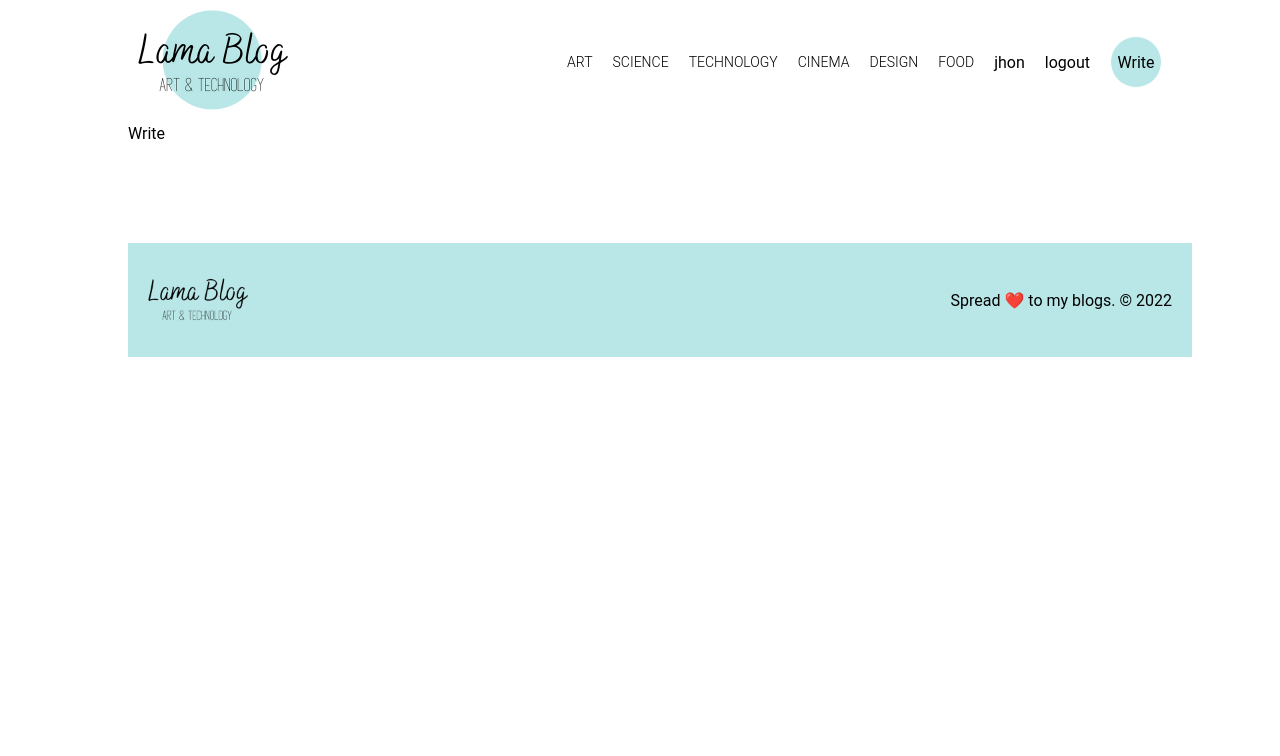
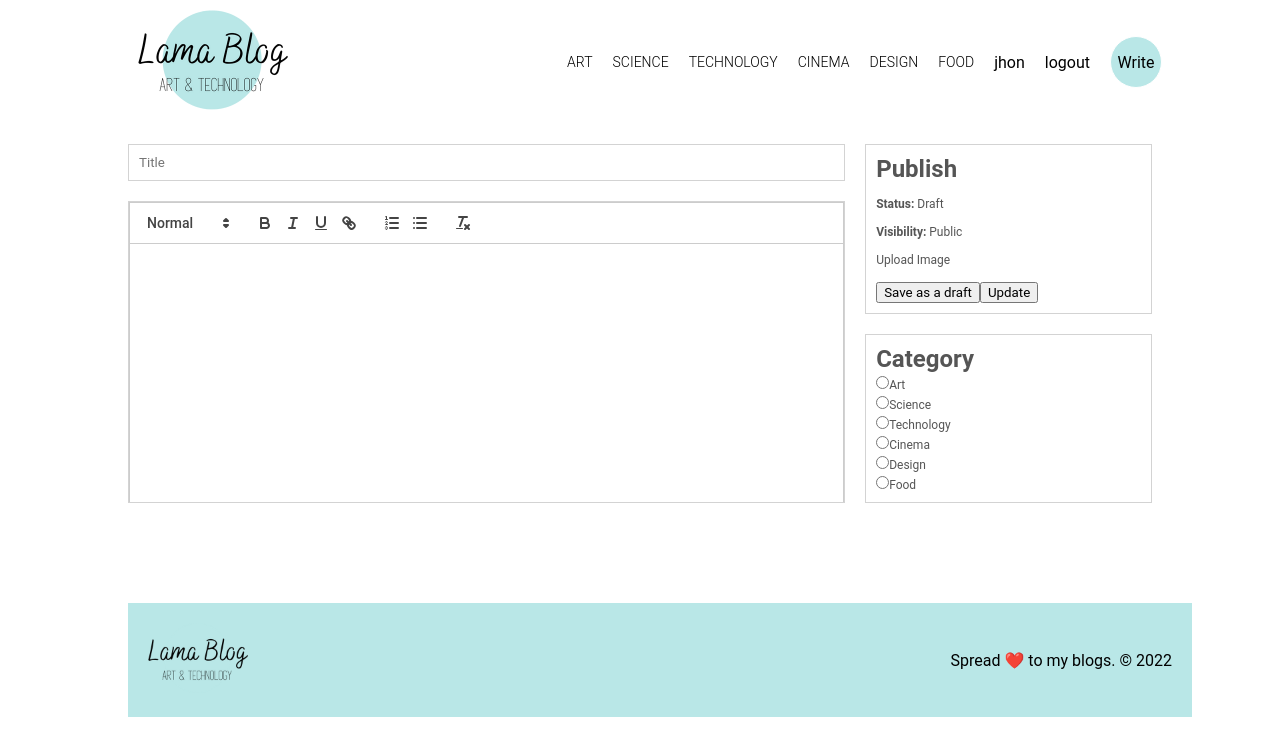
Before and after one commit to ashishpoonawalla/Blogs-client-api, a React (Create React App) app: page /write in a window 1280 px wide. Shown: the top 756 px of the page. Built offline with nearby package versions, Linux system fonts and the light colour scheme.

Commit message:
Write UI Design

```diff
--- /dev/null
+++ b/src/components/Menu.jsx
@@ -0,0 +1,46 @@
+import React from 'react'
+
+const Menu = () => {
+    const posts = [
+		{
+			id: 1,
+			title: "Lorem ipsum dolor sit amet consectetur adipisicing elit",
+			desc: "Lorem, ipsum dolor sit amet consectetur adipisicing elit. A possimus excepturi aliquid nihil cumque ipsam facere aperiam at! Ea dolorem ratione sit debitis deserunt repellendus numquam ab vel perspiciatis corporis!",
+			img: "https://images.pexels.com/photos/7008010/pexels-photo-7008010.jpeg?auto=compress&cs=tinysrgb&w=1260&h=750&dpr=2",
+		},
+		{
+			id: 2,
+			title: "Lorem ipsum dolor sit amet consectetur adipisicing elit",
+			desc: "Lorem, ipsum dolor sit amet consectetur adipisicing elit. A possimus excepturi aliquid nihil cumque ipsam facere aperiam at! Ea dolorem ratione sit debitis deserunt repellendus numquam ab vel perspiciatis corporis!",
+			img: "https://images.pexels.com/photos/6489663/pexels-photo-6489663.jpeg?auto=compress&cs=tinysrgb&w=1260&h=750&dpr=2",
+		},
+		{
+			id: 3,
+			title: "Lorem ipsum dolor sit amet consectetur adipisicing elit",
+			desc: "Lorem, ipsum dolor sit amet consectetur adipisicing elit. A possimus excepturi aliquid nihil cumque ipsam facere aperiam at! Ea dolorem ratione sit debitis deserunt repellendus numquam ab vel perspiciatis corporis!",
+			img: "https://images.pexels.com/photos/4230630/pexels-photo-4230630.jpeg?auto=compress&cs=tinysrgb&w=1260&h=750&dpr=2",
+		},
+		{
+			id: 4,
+			title: "Lorem ipsum dolor sit amet consectetur adipisicing elit",
+			desc: "Lorem, ipsum dolor sit amet consectetur adipisicing elit. A possimus excepturi aliquid nihil cumque ipsam facere aperiam at! Ea dolorem ratione sit debitis deserunt repellendus numquam ab vel perspiciatis corporis!",
+			img: "https://images.pexels.com/photos/6157049/pexels-photo-6157049.jpeg?auto=compress&cs=tinysrgb&w=1260&h=750&dpr=2",
+		},
+	]
+  return (
+      <div className='menu'>
+          <h1>Other posts you may like</h1>
+          {posts.map(post => (
+
+              <div className="menuItem" key={post.id}>
+                  <img src={post.img} alt="" />
+                  <h2>{post.title}</h2>
+                  <button>Read more</button>
+
+          </div>
+              ))}
+    </div>
+  )
+}
+
+export default Menu
--- a/src/pages/Write.jsx
+++ b/src/pages/Write.jsx
@@ -1,9 +1,64 @@
-import React from 'react'
+import { useState } from 'react';
+import ReactQuill from 'react-quill';
+import 'react-quill/dist/quill.snow.css';
 
 const Write = () => {
+  const [value, setValue] = useState('');
+
   return (
-    <div>
-      Write
+    <div className='add'>
+      <div className="content">
+        <input type="text" placeholder='Title' />
+        <div className="editorContainer">
+            <ReactQuill className='editor' theme="snow" value={value} onChange={setValue} />
+        </div>
+      </div>
+      <div className="menu">
+        <div className="item">
+          <h1>Publish</h1>
+          <span>
+            <b>Status: </b>Draft
+          </span>
+          <span>
+            <b>Visibility: </b>Public
+          </span>
+          <input type="file" id="file" name="" style={{display: "none"}}/>
+          <label htmlFor="file">Upload Image</label>
+          <div className="buttons">
+            <button>Save as a draft</button>
+            <button>Update</button>
+          </div>
+        </div>
+        <div className="item">
+          <h1>Category</h1>
+          <div className="catList">
+            <input type="radio" id="art" value="art" name="cat" />
+            <label htmlFor="art">Art</label>
+          </div>
+          <div className="catList">
+            <input type="radio" id="science" value="science" name="science" />
+            <label htmlFor="science">Science</label>
+          </div>
+          <div className="catList">
+            <input type="radio" id="technology" value="technology" name="technology" />
+            <label htmlFor="technology">Technology</label>
+          </div>
+          <div className="catList">
+            <input type="radio" id="cinema" value="cinema" name="cinema" />
+            <label htmlFor="cinema">Cinema</label>
+          </div>
+          <div className="catList">
+            <input type="radio" id="design" value="design" name="design" />
+            <label htmlFor="design">Design</label>
+          </div>
+          <div className="catList">
+            <input type="radio" id="food" value="food" name="food" />
+            <label htmlFor="food">Food</label>
+          </div>
+
+
+        </div>
+      </div>
     </div>
   )
 }
--- a/src/style.scss
+++ b/src/style.scss
@@ -6,12 +6,13 @@ $lightgreen: #b9e7e7;
 
 	.container {
 		width: 1024px;
-		//LOGIN & REGISTER
 
 		.link {
 			text-decoration: none;
 			color: inherit;
 		}
+
+		//LOGIN & REGISTER
 
 		.auth {
 			display: flex;
@@ -105,10 +106,10 @@ $lightgreen: #b9e7e7;
 
 		// FOOTER
 
-    .footer{
+		.footer {
 			margin-top: 100px;
 
-      .container{
+			.container {
 				display: flex;
 				align-items: center;
 				justify-content: space-between;
@@ -116,41 +117,36 @@ $lightgreen: #b9e7e7;
 				background-color: $lightgreen;
 				padding: 20px;
 
-
-        .item{
-
-          img{
+				.item {
+					img {
 						width: 100px;
 						height: 70px;
 					}
-
 				}
 			}
 		}
 
 		// HOME
-    .home{
-
-      .posts{
+		.home {
+			.posts {
 				margin-top: 50px;
 				display: flex;
 				flex-direction: column;
 				gap: 150px;
 
-        .post{
+				.post {
 					display: flex;
 					gap: 100px;
 
-          &:nth-child(2n+1){
+					&:nth-child(2n + 1) {
 						flex-direction: row-reverse;
 					}
 
-
-          .img{
+					.img {
 						flex: 2;
 						position: relative;
 
-            &::after{
+						&::after {
 							content: "";
 							position: absolute;
 							background-color: $lightgreen;
@@ -159,36 +155,41 @@ $lightgreen: #b9e7e7;
 							top: 20px;
 							left: -20px;
 							z-index: -1;
-
 						}
 
-            img{
+						img {
 							width: 100%;
 							max-height: 400px;
 							object-fit: cover;
 						}
 					}
 
-          .content{
+					.content {
 						flex: 3;
 						display: flex;
 						flex-direction: column;
 						gap: 50px;
 
-            h1{
+						h1 {
 							font-size: 48px;
 						}
 
-            p{
+						p {
 							font-size: 18px;
 						}
 
-            button{
+						button {
 							width: max-content;
 							padding: 10px 20px;
 							background-color: $lightgreen;
-              border: none;
+							border: 1px solid $lightgreen;
 							cursor: pointer;
+
+							&:hover {
+								background-color: white;
+								border: 1px solid $lightgreen;
+								color: teal;
+							}
 						}
 					}
 				}
@@ -197,39 +198,152 @@ $lightgreen: #b9e7e7;
 
 		// SINGLE POST
 
-    .single{
+		.single {
 			display: flex;
-      flex-direction: row;
 			gap: 50px;
 
-      .content{
+			.content {
 				flex: 5;
+				display: flex;
+				flex-direction: column;
+				gap: 30px;
 
-        img{
-
+				img {
+					width: 100%;
+					height: 300px;
+					object-fit: cover;
 				}
 
-        .user{
+				.user {
+					display: flex;
+					align-items: center;
+					gap: 10px;
+					font-size: 14px;
 
-          img{
+					img {
 						width: 50px;
 						height: 50px;
-
-          }
-          .info{
-
+						border-radius: 50%;
+						object-fit: cover;
 					}
 
-          .edit{
+					.info {
+						span {
+							font-weight: bold;
+						}
+					}
 
+					.edit {
+						display: flex;
+						gap: 10px;
+
+						img {
+							width: 20px;
+							height: 20px;
+							cursor: pointer;
 						}
 					}
 				}
 
-      .menu{
-        flex: 2;
+				h1 {
+					font-size: 42pz;
+					color: #333;
+				}
+
+				p {
+					text-align: justify;
+					line-height: 30px;
 				}
 			}
 
+			.menu {
+				flex: 2;
+
+				display: flex;
+				flex-direction: column;
+				gap: 50px;
+
+				.menuItem {
+					display: flex;
+					flex-direction: column;
+					gap: 10px;
+
+					img {
+						width: 100%;
+						height: 200px;
+						object-fit: cover;
+					}
+
+					h2 {
+						font-size: 18px;
+						color: #777;
+					}
+
+					button {
+						width: max-content;
+						padding: 10px 20px;
+						background-color: $lightgreen;
+						border: 1px solid $lightgreen;
+						cursor: pointer;
+						color: teal;
+
+						&:hover {
+							background-color: white;
+							border: 1px solid $lightgreen;
+							color: black;
 						}
 					}
+				}
+			}
+		}
+
+		// Single Menu Component
+
+		// WRITE
+
+		.add {
+			display: flex;
+			gap: 20px;
+      margin-top: 20px;
+
+			.content {
+        flex: 5;
+        display: flex;
+        flex-direction: column;
+        gap: 20px;
+
+        input{
+          padding: 10px;
+          border: 1px solid lightgrey;
+        }
+        .editorContainer{
+          height: 300px;
+          overflow: scroll;
+          border: 1px solid lightgray;
+
+          .editor{
+            height: 100%;
+            border: none;
+          }
+        }
+			}
+
+			.menu {
+        flex: 2;
+        display: flex;
+        flex-direction: column;
+        gap: 20px;
+
+				.item {
+          border: 1px solid lightgray;
+          padding: 10px;
+          flex: 1;
+          display: flex;flex-direction: column;
+          justify-content: space-between;
+          font-size: 12px;
+          color: #555;
+				}
+			}
+		}
+	}
+}
```
Also changed, not shown: src/pages/Single.jsx (+18 -31 lines). Lines whose indentation alone changed are shown as unchanged.
